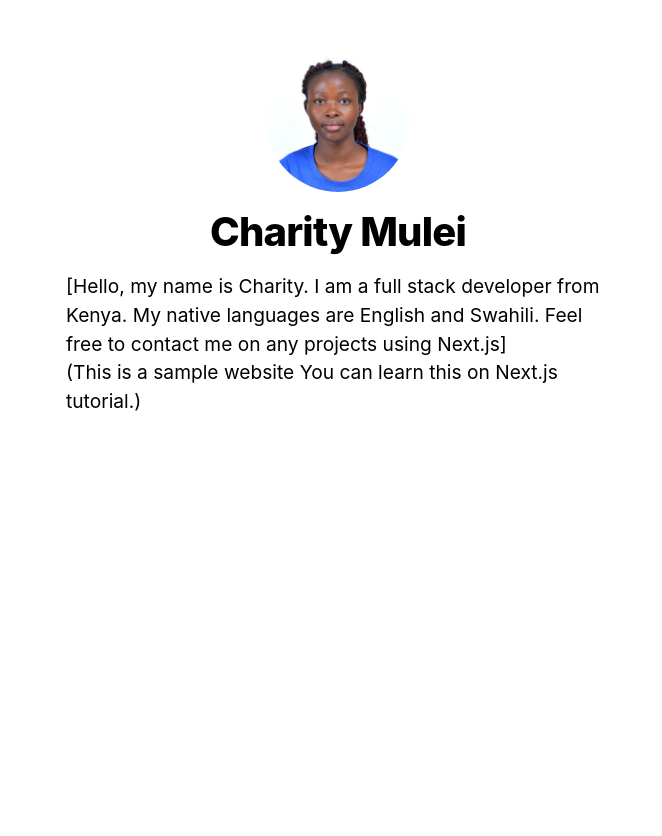
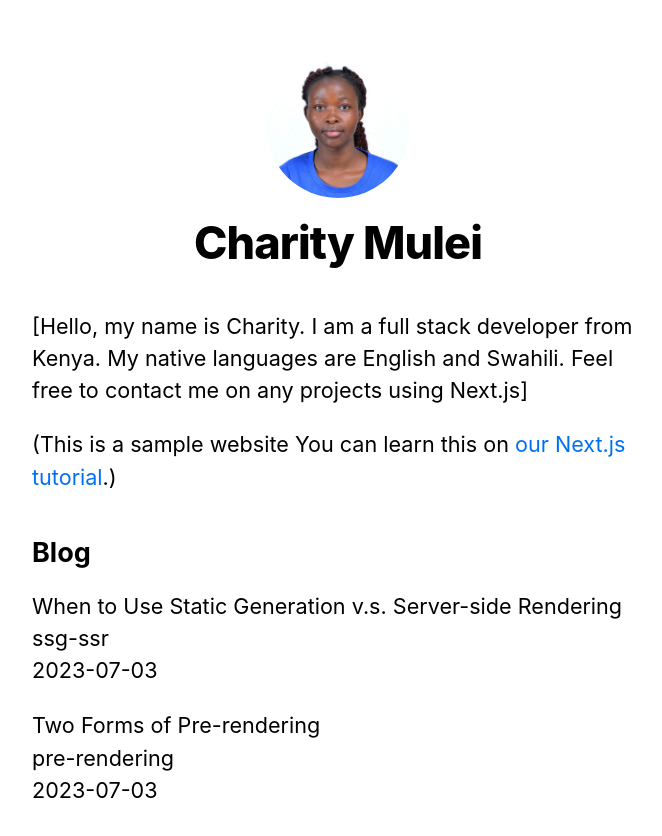
Before and after one commit to charity553/nextjs-blog, a Next.js app: page / in a window 1280 px wide. Shown: the top 836 px of the page, without its empty margins (302-964 px from the left). Before the commit the page ends 800 px from the top, so only its background shows below. Built offline with nearby package versions, Linux system fonts and the light colour scheme.

Commit message:
Rendering markdown files

```diff
--- a/components/layout.js
+++ b/components/layout.js
@@ -61,7 +61,7 @@
       <main>{children}</main>
       {!home && (
         <div className={styles.backToHome}>
-          <Link href="/">Back to home</Link>
+          <Link href="/">← Back to home</Link>
         </div>
       )}
     </div>
--- /dev/null
+++ b/lib/posts.js
@@ -0,0 +1,83 @@
+import fs from 'fs';
+import path from 'path';
+import matter from 'gray-matter';
+import { remark } from 'remark';
+import html from 'remark-html';
+
+const postsDirectory = path.join(process.cwd(), 'posts');
+
+export function getSortedPostsData() {
+  // Get file names under /posts
+  const fileNames = fs.readdirSync(postsDirectory);
+  const allPostsData = fileNames.map((fileName) => {
+    // Remove ".md" from file name to get id
+    const id = fileName.replace(/\.md$/, '');
+
+    // Read markdown file as string
+    const fullPath = path.join(postsDirectory, fileName);
+    const fileContents = fs.readFileSync(fullPath, 'utf8');
+
+    // Use gray-matter to parse the post metadata section
+    const matterResult = matter(fileContents);
+
+    // Combine the data with the id
+    return {
+      id,
+      ...matterResult.data,
+    };
+  });
+  // Sort posts by date
+  return allPostsData.sort((a, b) => {
+    if (a.date < b.date) {
+      return 1;
+    } else {
+      return -1;
+    }
+  });
+}
+
+export function getAllPostIds() {
+    const fileNames = fs.readdirSync(postsDirectory);
+
+    // Returns an array that looks like this:
+    // [
+    //   {
+    //     params: {
+    //       id: 'ssg-ssr'
+    //     }
+    //   },
+    //   {
+    //     params: {
+    //       id: 'pre-rendering'
+    //     }
+    //   }
+    // ]
+    return fileNames.map((fileName) => {
+      return {
+        params: {
+          id: fileName.replace(/\.md$/, ''),
+        },
+      };
+    });
+  }
+
+  export async function getPostData(id) {
+    const fullPath = path.join(postsDirectory, `${id}.md`);
+    const fileContents = fs.readFileSync(fullPath, 'utf8');
+
+    // Use gray-matter to parse the post metadata section
+    const matterResult = matter(fileContents);
+
+    // Use remark to convert markdown into HTML string
+    const processedContent = await remark()
+      .use(html)
+      .process(matterResult.content);
+    const contentHtml = processedContent.toString();
+
+    // Combine the data with the id and contentHtml
+    return {
+      id,
+      contentHtml,
+      ...matterResult.data,
+    };
+  }
--- a/pages/index.js
+++ b/pages/index.js
@@ -2,7 +2,21 @@
 import Layout, { siteTitle } from '../components/layout';
 import utilStyles from '../styles/utils.module.css';
 
-export default function Home() {
+import { getSortedPostsData } from '../lib/posts';
+
+// fetching our blog data using getStaticProps function
+export async function getStaticProps() {
+  const allPostsData = getSortedPostsData();
+  return {
+    props: {
+      allPostsData,
+    },
+  };
+}
+
+
+
+export default function Home({ allPostsData }) {
   return (
     <Layout home>
       <Head>
@@ -11,9 +25,24 @@
       <section className={utilStyles.headingMd}>
         <p>[Hello, my name is Charity. I am a full stack developer from Kenya. My native languages are English and Swahili. Feel free to contact me on any projects using Next.js]</p>
         <p>
-          (This is a sample website You can learn this on {' '}
-          <a href="https://nextjs.org/learn">Next.js tutorial</a>.)
+          (This is a sample website You can learn this on
+          <a href="https://nextjs.org/learn"> our Next.js tutorial</a>.)
         </p>
+      </section>
+
+      <section className={`${utilStyles.headingMd} ${utilStyles.padding1px}`}>
+        <h2 className={utilStyles.headingLg}>Blog</h2>
+        <ul className={utilStyles.list}>
+          {allPostsData.map(({ id, date, title }) => (
+            <li className={utilStyles.listItem} key={id}>
+              {title}
+              <br />
+              {id}
+              <br />
+              {date}
+            </li>
+          ))}
+        </ul>
       </section>
     </Layout>
   );
--- /dev/null
+++ b/posts/pre-rendering.md
@@ -0,0 +1,11 @@
+---
+title: 'Two Forms of Pre-rendering'
+date: '2023-07-03'
+---
+
+Next.js has two forms of pre-rendering: **Static Generation** and **Server-side Rendering**. The difference is in **when** it generates the HTML for a page.
+
+- **Static Generation** is the pre-rendering method that generates the HTML at **build time**. The pre-rendered HTML is then _reused_ on each request.
+- **Server-side Rendering** is the pre-rendering method that generates the HTML on **each request**.
+
+Importantly, Next.js lets you **choose** which pre-rendering form to use for each page. You can create a "hybrid" Next.js app by using Static Generation for most pages and using Server-side Rendering for others.
--- /dev/null
+++ b/posts/ssg-ssr.md
@@ -0,0 +1,19 @@
+---
+title: 'When to Use Static Generation v.s. Server-side Rendering'
+date: '2023-07-03'
+---
+
+We recommend using **Static Generation** (with and without data) whenever possible because your page can be built once and served by CDN, which makes it much faster than having a server render the page on every request.
+
+You can use Static Generation for many types of pages, including:
+
+- Marketing pages
+- Blog posts
+- E-commerce product listings
+- Help and documentation
+
+You should ask yourself: "Can I pre-render this page **ahead** of a user's request?" If the answer is yes, then you should choose Static Generation.
+
+On the other hand, Static Generation is **not** a good idea if you cannot pre-render a page ahead of a user's request. Maybe your page shows frequently updated data, and the page content changes on every request.
+
+In that case, you can use **Server-Side Rendering**. It will be slower, but the pre-rendered page will always be up-to-date. Or you can skip pre-rendering and use client-side JavaScript to populate data.
--- a/styles/globals.css
+++ b/styles/globals.css
@@ -2,37 +2,26 @@
 body {
   padding: 0;
   margin: 0;
-  font-family: Inter, -apple-system, BlinkMacSystemFont, Segoe UI, Roboto,
-    Oxygen, Ubuntu, Cantarell, Fira Sans, Droid Sans, Helvetica Neue, sans-serif;
-}
-
-a {
-  color: inherit;
-  text-decoration: none;
+  font-family: -apple-system, BlinkMacSystemFont, Segoe UI, Roboto, Oxygen,
+    Ubuntu, Cantarell, Fira Sans, Droid Sans, Helvetica Neue, sans-serif;
+  line-height: 1.6;
+  font-size: 18px;
 }
 
 * {
   box-sizing: border-box;
 }
 
+a {
+  color: #0070f3;
+  text-decoration: none;
+}
+
+a:hover {
+  text-decoration: underline;
+}
+
 img {
   max-width: 100%;
-  height: auto;
+  display: block;
 }
-
-h1,
-h2,
-p,
-ul {
-  margin: 0;
-}
-
-ul {
-  padding: 0;
-  list-style: none;
-}
-
-button {
-  padding: 0.5rem 1rem;
-  font-weight: bold;
-}
```
Also changed, not shown: pages/posts/[id].js (added, +36 -0 lines), pages/posts/first-post.js (deleted, +0 -20 lines), components/layout.module.css (indentation only), styles/utils.module.css (indentation only).
